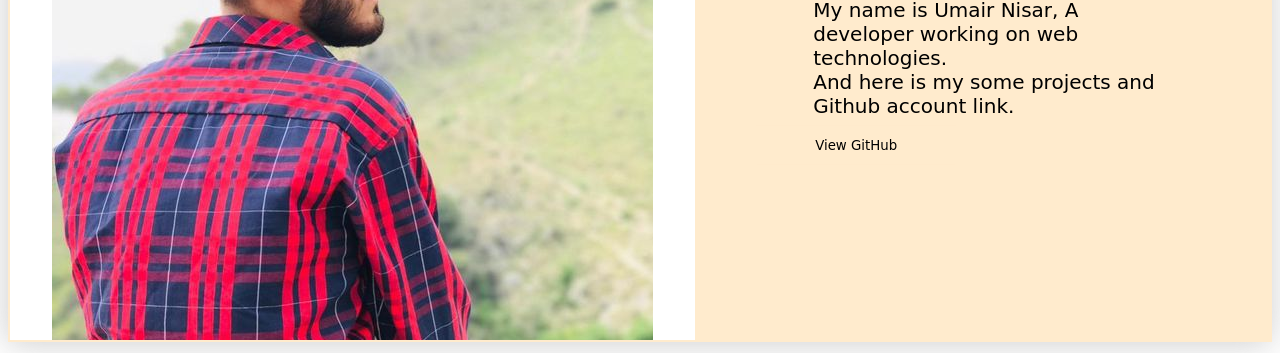
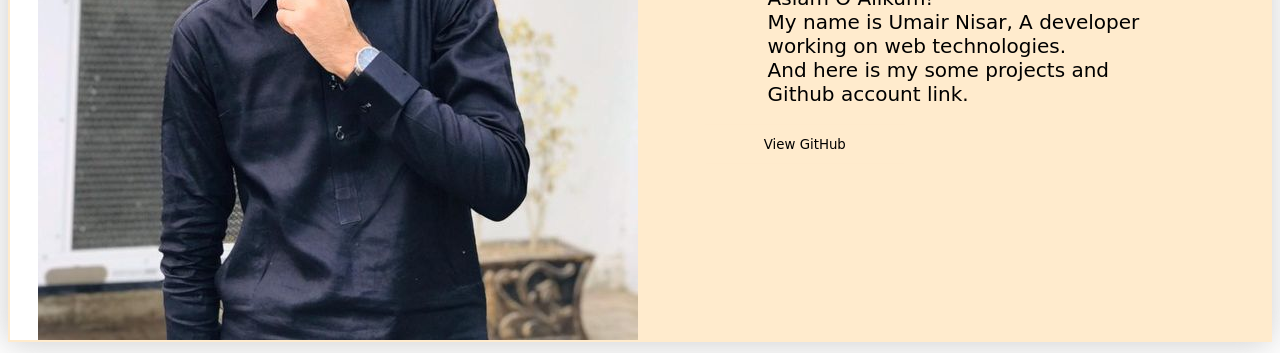
Before and after one commit to umairnisar5/portfolio_web, a plain HTML site: page index.html in a window 1280 px wide. Shown: the part 150-503 px from the top of the page. Drawn offline with Linux system fonts and the light colour scheme.

Commit message:
adding pictutre

```diff
--- a/styles.css
+++ b/styles.css
@@ -10,13 +10,13 @@
   }
   .header_img {
     background-color: white;
-    background-image: url("./img/profiles.jpg");
+    background-image: url("./img/black.jpg");
     background-repeat: no-repeat;
     background-position: right bottom;
     border: 2px solid blanchedalmond;
     height: 100%;
-    width: 60%;
-    background-position: center;
+    width: 50%;
+    image-orientation: from-image;
   }
 
   .header_text {
```
Also changed, not shown: img/black.jpg (added).
